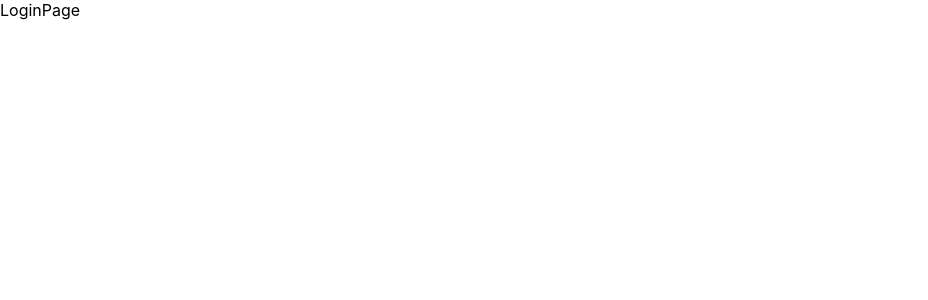
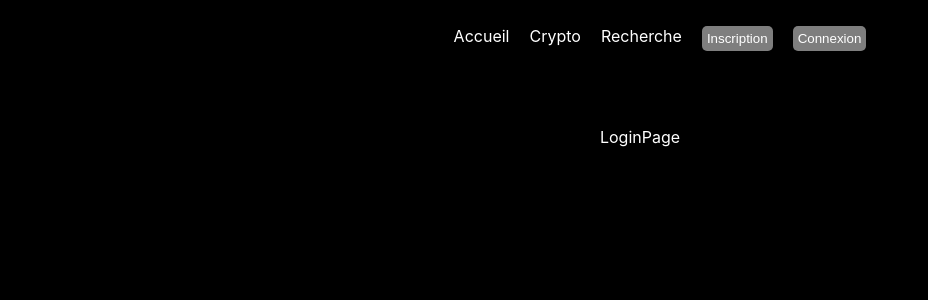
Before and after one commit to OthmaneB-Pro/CryptoTracker, a React (Create React App) app: page /login in a window 1280 px wide. Shown: the top 300 px of the page, without its empty margins (0-928 px from the left). Built offline with nearby package versions, Linux system fonts and the light colour scheme.

Commit message:
✨ Login : first rendered

```diff
--- a/src/components/pages/login/LoginPage.tsx
+++ b/src/components/pages/login/LoginPage.tsx
@@ -1,5 +1,18 @@
+import styled from "styled-components";
+import NavbarCrypto from "../crypto/NavbarCrypto";
+
 export default function LoginPage() {
   return (
-    <div>LoginPage</div>
+    <LoginStyled>
+      <NavbarCrypto handleScroll={() => {}} />
+      LoginPage</LoginStyled>
   )
 }
+const LoginStyled = styled.div`
+  display: flex;
+  flex-direction: column;
+  align-items: center;
+  background: black;
+  color: white;
+  min-height: 100vh;
+`;
```
